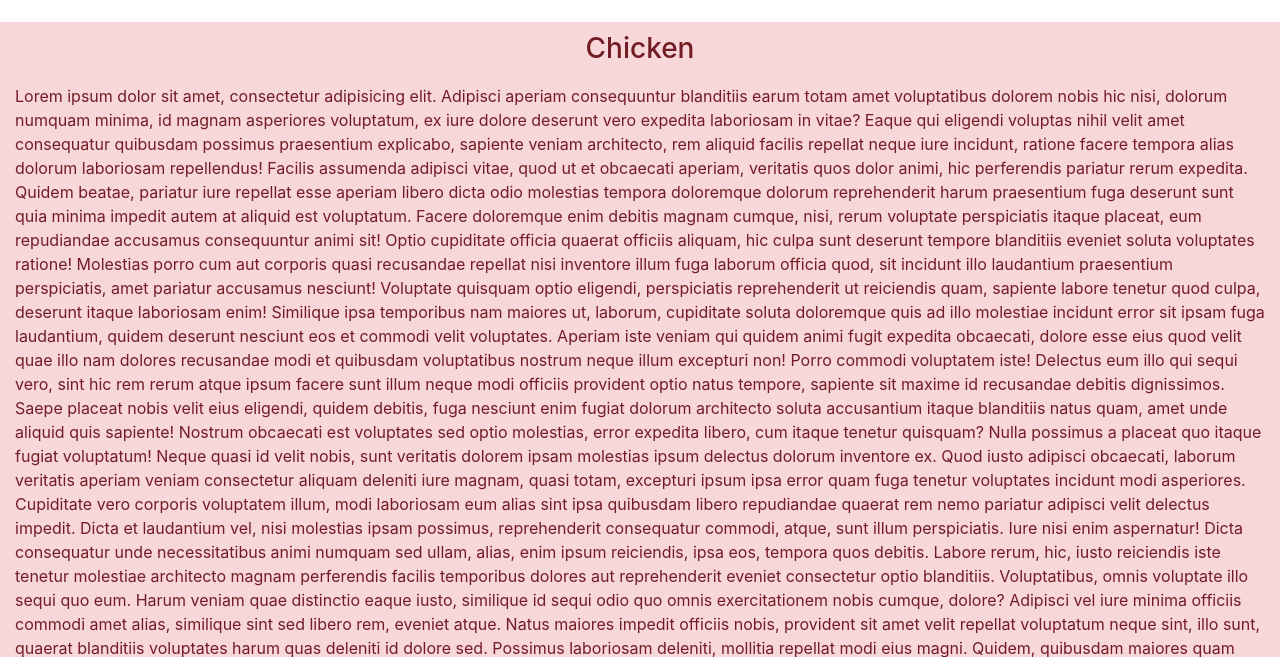
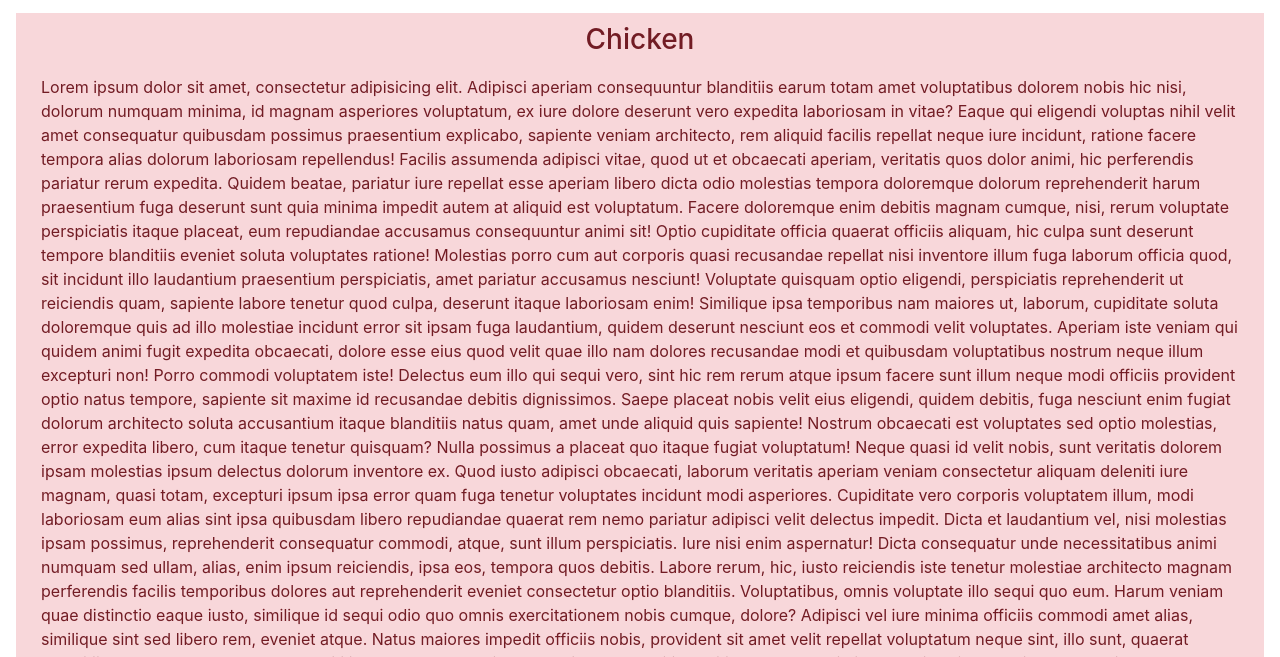
Before and after one commit to Raghu-Chandan/coursera-test, a plain HTML site: page module3-solution/index.html in a window 1280 px wide. Shown: the part 143-800 px from the top of the page. Drawn offline with Linux system fonts and the light colour scheme; a script that the page names is missing.

Commit message:
Final Upload for CSS File

```diff
--- a/module3-solution/css/styles.css
+++ b/module3-solution/css/styles.css
@@ -15,7 +15,7 @@ h2.text-center{
 	font-size: 2em;
 }
 div.jumbotron.jumbotron-fluid{
-	margin-top: 25px;
+	margin: 16px;
 	padding: 10px 0;
 	color: #721c24;
     background-color: #f8d7da;
@@ -23,6 +23,8 @@ div.jumbotron.jumbotron-fluid{
 }
 div p{
 	padding-top: 10px;
+	padding-left: 10px;
+	padding-right: 10px;
 }
 li h4{
 	font-size: 1.4em;
```
